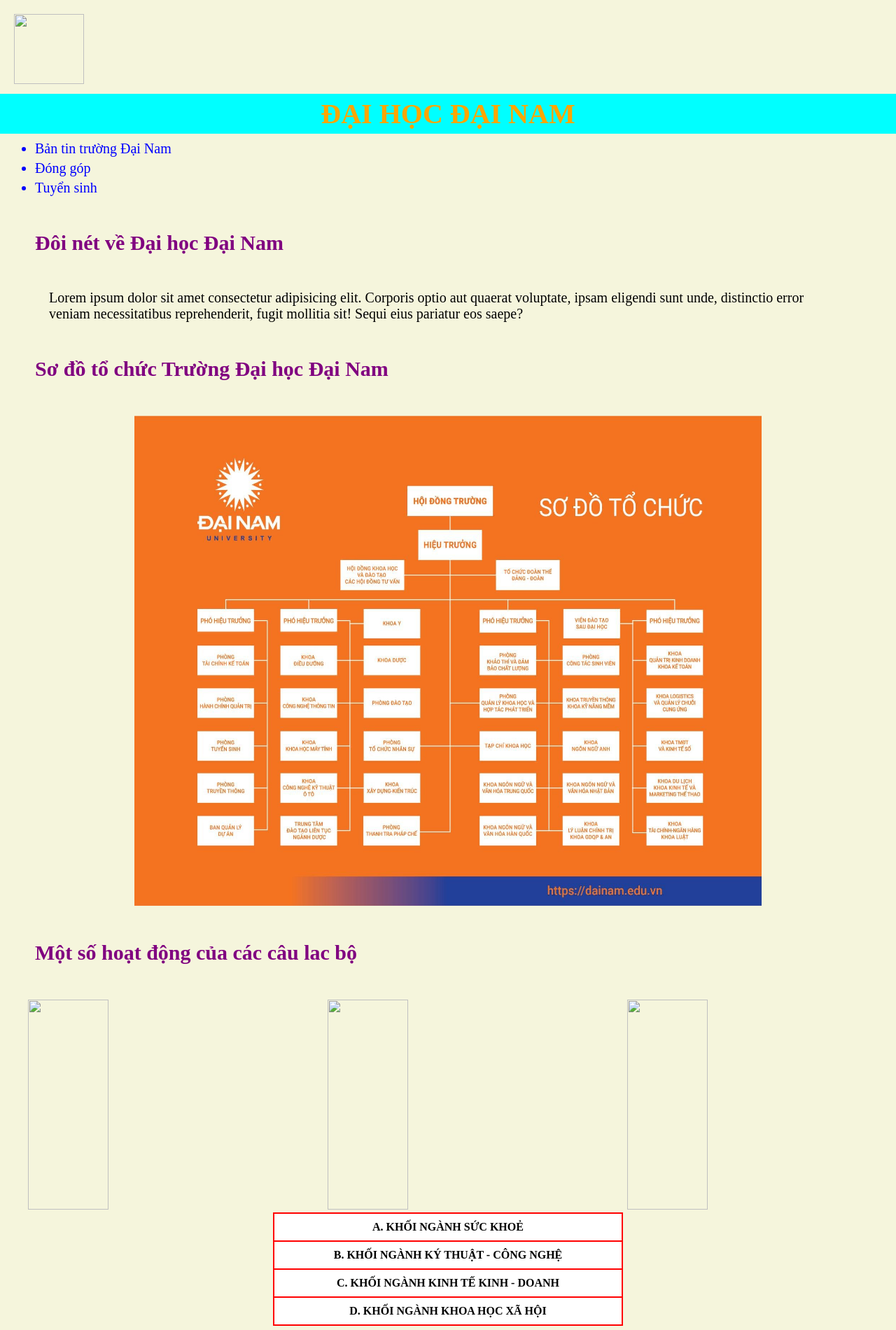
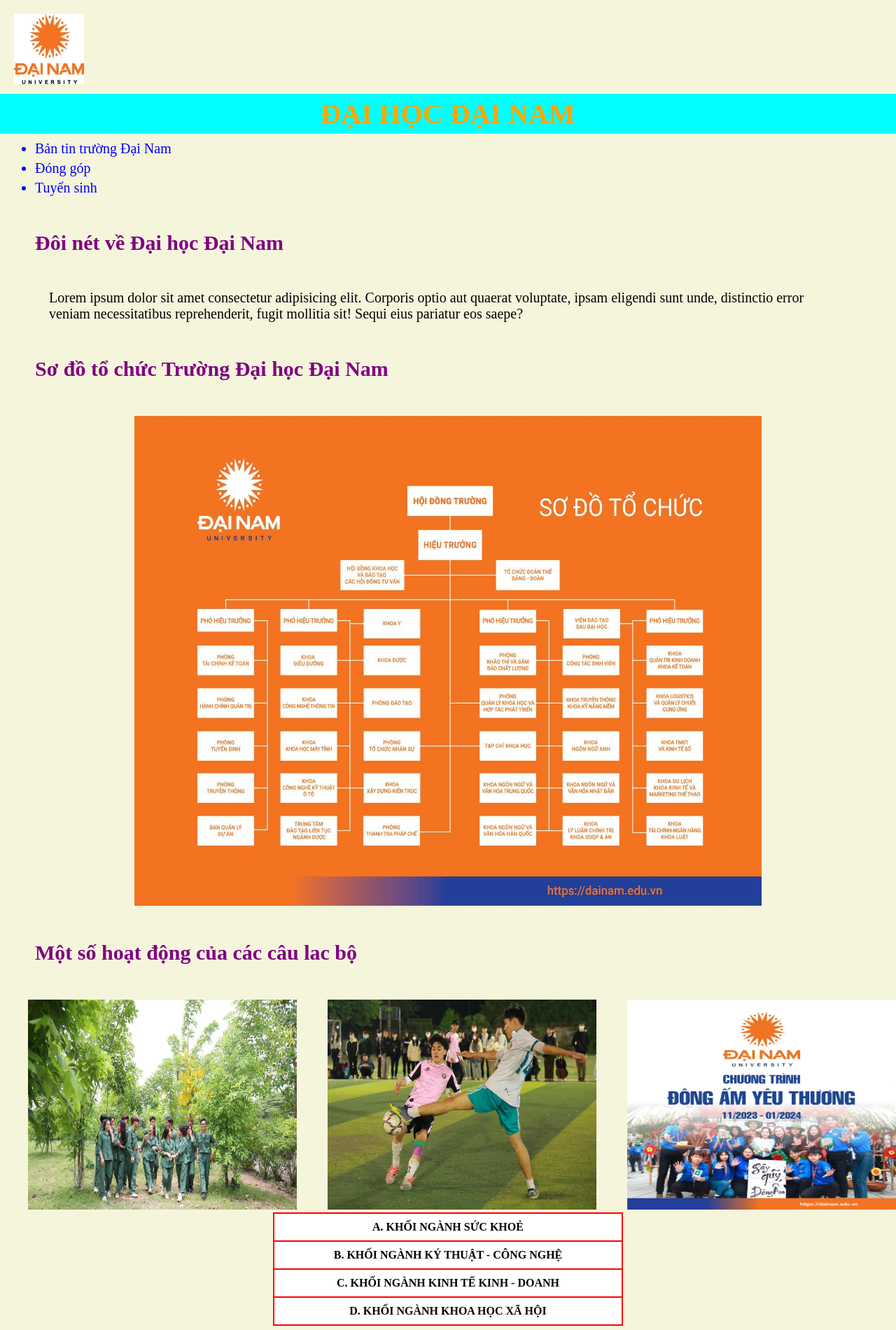
Before and after one commit to hoannguyen2005/trangweb-gamesvanhoan.github.io, a plain HTML site: page index.html in a window 1280 px wide. Shown: the top 1900 px of the page at 70% size. Drawn offline with Linux system fonts and the light colour scheme; files whose address does not match are found by name.

Commit message:
Update index.html

```diff
--- a/index.html
+++ b/index.html
@@ -7,7 +7,7 @@
 </head>
 <body>
 <header><!-- phần đầu-->
-<img src="images/logoDN.jpg" alt="">
+<img src="/logoDN.jpg" alt="">
 <h1>ĐẠI HỌC ĐẠI NAM</h1>
     </header>
 <main>
@@ -27,9 +27,9 @@
     <img id="sodo" src="images/sodo.jpg" alt="">
     <h2>Một số hoạt động của các câu lac bộ</h2>
     <div class="imglist">
-        <img src="images/quánu.jpg" alt="">
-        <img src="images/bongda.jpg" alt="">
-        <img src="images/yeuthuong.jpg" alt="">
+        <img src="/quánu.jpg" alt="">
+        <img src="/bongda.jpg" alt="">
+        <img src="/yeuthuong.jpg" alt="">
     </div>
 </main>
 <footer>
@@ -54,9 +54,9 @@
          laudantium, temporibus fugit eius, enim exercitationem
           nisi dolorem cumque? Aut odit ex aspernatur quod.</p>
           <marquee behavior="scroll" direction="left">
-            <img src="images/logoDN.jpg" alt="">
-            <img src="images/logoDN.jpg" alt="">
-            <img src="images/logoDN.jpg" alt="">
+            <img src="/logoDN.jpg" alt="">
+            <img src="/logoDN.jpg" alt="">
+            <img src="/logoDN.jpg" alt="">
           </marquee>
           <div>
           &copy;<!--kí tự đặc biệt-->
```
